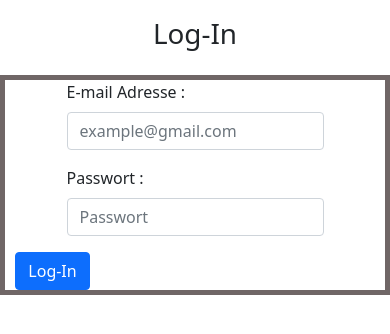
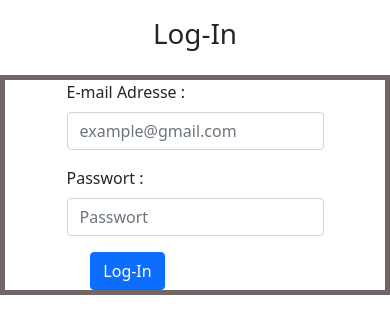
Before and after one commit to if22b151/Hotel-Website, a PHP site: page /login.html in a window 390 px wide. Shown: the top 334 px of the page. Run offline with PHP 8.4, Linux system fonts and the light colour scheme.

Commit message:
media queries und ein tippfehler in index

```diff
--- a/index.html
+++ b/index.html
@@ -68,7 +68,7 @@
       }
 
       /* When larger than sm */
-      @media screen and (mind-width: 576px){
+      @media screen and (min-width: 576px){
         .site_content{
           padding: 10%;
         }
--- a/styles.css
+++ b/styles.css
@@ -66,14 +66,19 @@
     justify-content: center;
     align-items: center;
 }
-@media screen and (max-width: 992px){
+@media screen and (max-width: 992px) and (min-width: 768px){
     .Button{
         padding-right: 285px;
     }
 }
-@media screen and (min-width: 992px) {
+@media screen and (min-width: 992px){
     .Button {
-
+        padding-right: 565px;
+    }
+}
+@media screen and (max-width: 768px) and (min-width: 300px) {
+    .Button{
+        padding-right: 135px;
     }
 }
 .Sign-UpContainer{
```
